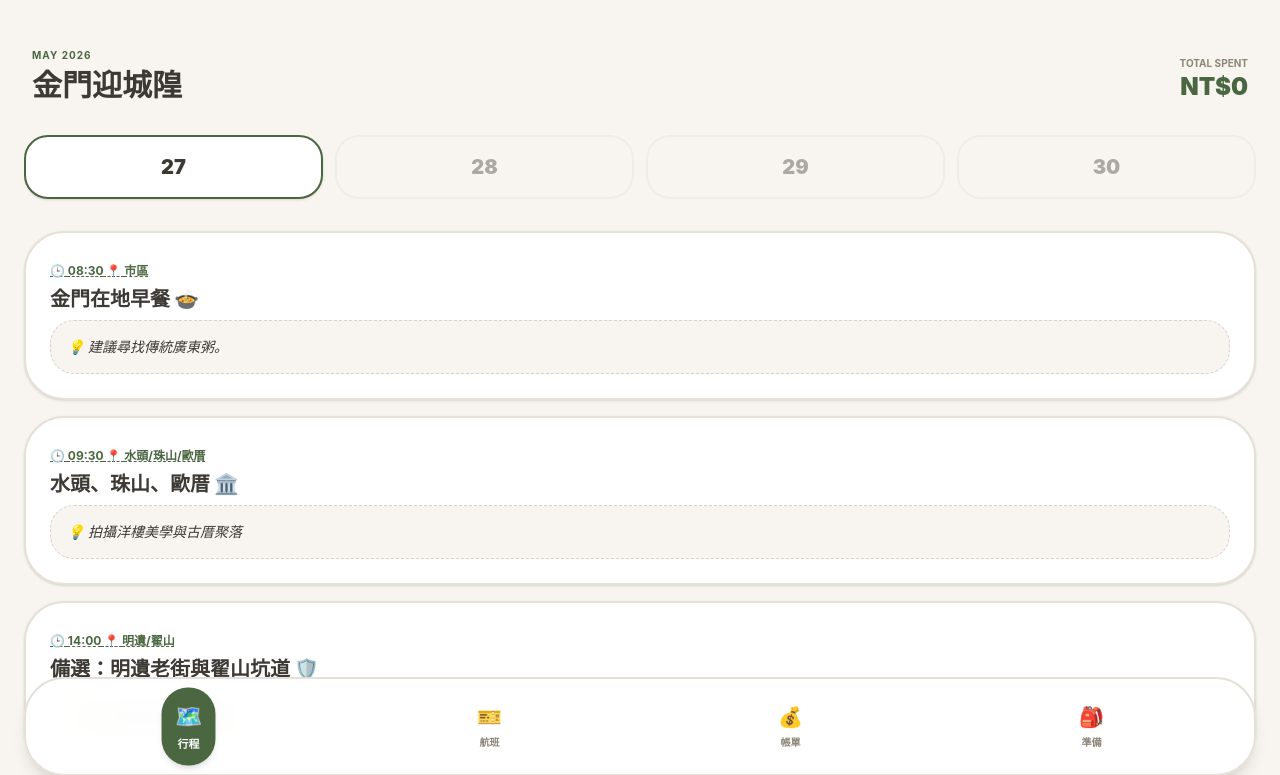
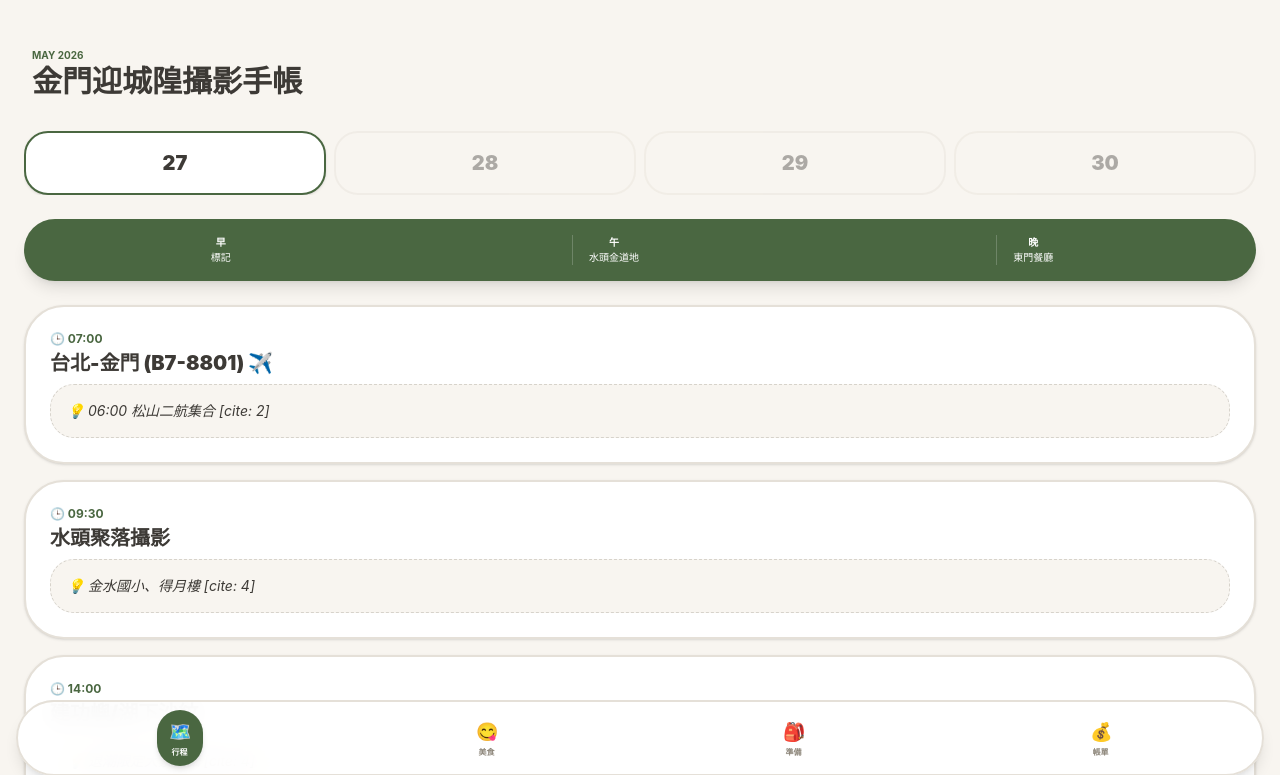
Before and after one commit to kmtsvlee/guilin-trip, a React (Vite) app: page / in a window 1280 px wide. Shown: the top 775 px of the page. Built offline with nearby package versions, Linux system fonts and the light colour scheme.

Commit message:
final gold version sync

```diff
--- a/src/App.tsx
+++ b/src/App.tsx
@@ -1,216 +1,143 @@
-import { useState, useEffect } from 'react';
+import { useState } from 'react';
 
-// --- 1. 輔助組件：機票卡片 ---
-const FlightCard = ({ type, airline, flightNo, date, time, from, to }: any) => (
-  <div className="bg-white p-6 rounded-[2.5rem] border-2 border-[#E5E0D8] shadow-sm mb-4 text-left">
-    <div className="flex justify-between items-center mb-4">
-      <span className="bg-[#E9F0EA] text-[#4A6741] px-3 py-1 rounded-full text-[10px] font-black uppercase tracking-wider">{type}</span>
-      <span className="text-[#8C8579] font-bold text-xs">{airline} {flightNo}</span>
-    </div>
-    <div className="flex justify-between items-center">
-      <div className="text-left">
-        <div className="text-2xl font-black">{from}</div>
-        <div className="text-xs text-[#8C8579] font-bold">{date}</div>
-      </div>
-      <div className="flex-1 border-t-2 border-dashed border-[#E5E0D8] mx-4 relative">
-        <span className="absolute -top-3 left-1/2 -translate-x-1/2 text-xl">✈️</span>
-      </div>
-      <div className="text-right">
-        <div className="text-2xl font-black">{to}</div>
-        <div className="text-xs text-[#8C8579] font-bold">{time}</div>
-      </div>
+// --- 1. 組件：美食卡片 (對應美食地圖 [cite: 24-44]) ---
+const FoodCard = ({ n, t, a }: { n: string; t: string; a: string }) => (
+  <div className="bg-white p-5 rounded-[2rem] border-2 border-[#E5E0D8] shadow-sm mb-4 text-left">
+    <h3 className="text-lg font-black text-[#3D3A36] mb-1">{n}</h3>
+    <p className="text-xs font-bold text-[#8C8579] mb-3">📍 {a}</p>
+    <div className="flex space-x-2">
+      <a href={`tel:${t}`} className="flex-1 bg-[#E9F0EA] text-[#4A6741] py-3 rounded-xl font-black text-center text-xs">📞 撥打</a>
+      <a
+        href={`https://www.google.com/maps/search/?api=1&query=${encodeURIComponent(a)}`}
+        target="_blank"
+        rel="noreferrer"
+        className="flex-1 bg-[#4A6741] text-white py-3 rounded-xl font-black text-center text-xs"
+      >
+        🗺️ 導航
+      </a>
     </div>
   </div>
 );
 
-// --- 2. 輔助組件：底部導覽 ---
-const BottomNav = ({ onTabChange, currentTab }: any) => {
-  const tabs = [{ id: '行程', icon: '🗺️' }, { id: '航班', icon: '🎫' }, { id: '帳單', icon: '💰' }, { id: '準備', icon: '🎒' }];
-  return (
-    <nav className="fixed bottom-6 left-6 right-6 bg-white/95 backdrop-blur-md rounded-[2.5rem] border-2 border-[#E5E0D8] p-3 flex justify-around items-center shadow-lg z-50">
-      {tabs.map(tab => (
-        <button key={tab.id} onClick={() => onTabChange(tab.id)} className={`flex flex-col items-center p-3 rounded-2xl transition-all ${currentTab === tab.id ? 'bg-[#4A6741] text-white scale-110 shadow-md' : 'text-[#8C8579]'}`}>
-          <span className="text-xl mb-1">{tab.icon}</span>
-          <span className="text-[10px] font-black">{tab.id}</span>
-        </button>
-      ))}
-    </nav>
-  );
-};
-
-// --- 3. 完整行程資料 (新增 Google Maps 導航連結) ---
+// --- 2. 資料庫：完整行程與美食 [cite: 2, 4-15, 25-44] ---
 const scheduleData = [
-  { day: "27", items: [
-    { time: "08:30", location: "市區", title: "金門在地早餐 🍲", remark: "建議尋找傳統廣東粥。", mapUrl: "https://www.google.com/maps/search/?api=1&query=金城鎮市區" },
-    { time: "09:30", location: "水頭/珠山/歐厝", title: "水頭、珠山、歐厝 🏛️", remark: "拍攝洋樓美學與古厝聚落", mapUrl: "https://www.google.com/maps/search/?api=1&query=金門水頭聚落" },
-    { time: "14:00", location: "明遺/翟山", title: "備選：明遺老街與翟山坑道 🛡️", remark: "歷史感極強的備選景點", mapUrl: "https://www.google.com/maps/search/?api=1&query=翟山坑道" },
-    { time: "15:30", location: "建功嶼/湖下", title: "建功嶼與湖下海堤沙紋 🌊", remark: "捕捉海堤沙紋理與建功嶼石像", mapUrl: "https://www.google.com/maps/search/?api=1&query=建功嶼" },
-    { time: "18:00", location: "慈堤", title: "慈堤黃昏 🌅", remark: "金門最美落日拍攝點", mapUrl: "https://www.google.com/maps/search/?api=1&query=金門慈堤" },
-    { time: "20:00", location: "後浦老街", title: "後浦(金城)老街夜拍 🌙", remark: "巷弄紅燈籠與戰後建築", mapUrl: "https://www.google.com/maps/search/?api=1&query=後浦老街" }
+  { day: "27", b: "標記", l: "水頭金道地", d: "東門餐廳", items: [
+    { t: "07:00", title: "台北-金門 (B7-8801) ✈️", r: "06:00 松山二航集合 [cite: 2]" },
+    { t: "09:30", title: "水頭聚落攝影", r: "金水國小、得月樓 [cite: 4]" },
+    { t: "14:00", title: "建功嶼/湖下沙紋", r: "退潮限定大景拍攝 [cite: 4]" },
+    { t: "18:00", title: "慈堤黃昏夕照", r: "金門最美落日點 [cite: 4]" }
   ]},
-  { day: "28", items: [
-    { time: "08:30", location: "瓊林", title: "瓊林聚落 🏮", remark: "清晨拍攝紅磚巷弄與人文圖騰", mapUrl: "https://www.google.com/maps/search/?api=1&query=瓊林聚落" },
-    { time: "11:00", location: "金城鎮", title: "金城迎城隍 🥁", remark: "行程核心：捕捉祭典與陣頭張力", mapUrl: "https://www.google.com/maps/search/?api=1&query=金門浯島城隍廟" },
-    { time: "15:30", location: "南、北山", title: "南、北山聚落 🏡", remark: "人文肖像與生活細節", mapUrl: "https://www.google.com/maps/search/?api=1&query=北山聚落" },
-    { time: "17:30", location: "嚨口沙灘", title: "嚨口沙灘軌條砦 🛡️", remark: "夕陽下的軌條砦電影感大景", mapUrl: "https://www.google.com/maps/search/?api=1&query=嚨口沙灘" },
-    { time: "19:30", location: "小金門/大橋", title: "小金門與金門大橋夜拍 🌉", remark: "壯麗大橋線條與夜景對望", mapUrl: "https://www.google.com/maps/search/?api=1&query=金門大橋" }
+  { day: "28", b: "民宿", l: "海口城", d: "小明的店", items: [
+    { t: "11:00", title: "金城迎城隍盛典 🥁", r: "捕捉祭典張力與陣頭 [cite: 7]" },
+    { t: "15:30", title: "南、北山聚落", r: "生活細節與肖像紀錄 [cite: 7]" },
+    { t: "17:30", title: "嚨口沙灘夕照", r: "軌條砦戰地電影感 [cite: 7]" },
+    { t: "19:30", title: "大橋夜拍 / 小金門", r: "大橋壯麗線條與夜景 [cite: 7]" }
   ]},
-  { day: "29", items: [
-    { time: "06:00", location: "青年農莊", title: "栗喉蜂虎生態攝影 🐦", remark: "捕捉蜂虎飛行姿態與色彩", mapUrl: "https://www.google.com/maps/search/?api=1&query=金門青年農莊" },
-    { time: "10:00", location: "山后/陽翟", title: "山后民俗村與陽翟老街 🎥", remark: "對稱建築與懷舊場景", mapUrl: "https://www.google.com/maps/search/?api=1&query=山后民俗村" },
-    { time: "14:30", location: "碧山/沙美", title: "碧山聚落與沙美老街 💈", remark: "沙美人文肌理肖像攝影", mapUrl: "https://www.google.com/maps/search/?api=1&query=沙美老街" },
-    { time: "19:30", location: "瓊林", title: "瓊林夜拍 🕯️", remark: "夜間聚落的古樸與低光影", mapUrl: "https://www.google.com/maps/search/?api=1&query=瓊林聚落" }
+  { day: "29", b: "民宿", l: "談天樓", d: "新天地", items: [
+    { t: "06:00", title: "青年農莊攝影 🐦", r: "栗喉蜂虎 (300-400mm) [cite: 10, 22]" },
+    { t: "10:00", title: "山后 / 陽翟老街", r: "民俗村對稱美學攝影 [cite: 10]" },
+    { t: "14:30", title: "碧山 / 沙美老街", r: "沙美老理髮店人文紀錄 [cite: 10]" },
+    { t: "19:30", title: "瓊林聚落夜拍", r: "夜間聚落光影層次 [cite: 10]" }
   ]},
-  { day: "30", items: [
-    { time: "09:00", location: "太湖/榕園", title: "太湖與榕園紀錄 🌳", remark: "湖光色影與自然紀錄 。", mapUrl: "https://www.google.com/maps/search/?api=1&query=金門太湖" },
-    { time: "11:00", location: "漁村坑道", title: "漁村小艇坑道 (E-092) ⚓", remark: "極致對稱與坑道光影 。", mapUrl: "https://www.google.com/maps/search/?api=1&query=金門漁村小艇坑道" },
-    { time: "13:30", location: "軍事據點", title: "探訪軍事據點 🪖", remark: "尋找被遺忘的碉堡細節 。", mapUrl: "https://www.google.com/maps/search/?api=1&query=金門軍事據點" },
-    { time: "15:30", location: "機場", title: "整理與歸途 ✈️", remark: "帶著豐富畫面結束金門攝影之旅。", mapUrl: "https://www.google.com/maps/search/?api=1&query=金門機場" }
+  { day: "30", b: "民宿", l: "佑昇餐廳", d: "浯倆餐廚", items: [
+    { t: "09:00", title: "太湖與榕園 🌳", r: "湖光色影與自然紀錄 [cite: 13]" },
+    { t: "11:00", title: "漁村小艇坑道", r: "坑道對稱倒影攝影 [cite: 13]" },
+    { t: "13:30", title: "陳景蘭洋樓", r: "成功海邊精緻洋樓 [cite: 13]" },
+    { t: "15:30", title: "明遺老街巡禮", r: "歷史老街巡禮 [cite: 13]" },
+    { t: "20:15", title: "平安歸途 (B7-8836) ✈️", r: "18:30 加油還車 [cite: 2, 16]" }
   ]}
 ];
 
-// --- 4. 主程式 ---
+const foodData = [
+  { n: "金道地蚵仔煎", t: "082-327969", a: "金城鎮前水頭15號 [cite: 25]" },
+  { n: "東門餐廳", t: "082-371850", a: "金城鎮東門北提路 [cite: 26]" },
+  { n: "小明的店", t: "082-327441", a: "金寧鄉湖埔村慈湖路一段98號 [cite: 27]" },
+  { n: "談天樓", t: "082-332766", a: "金湖鎮復興路3號 [cite: 30]" },
+  { n: "佑昇生億鍋貼", t: "082-332229", a: "金湖鎮成功村171號 [cite: 33]" }
+];
+
 export default function App() {
-  const [activeTab, setActiveTab] = useState('行程');
-  const [selectedDay, setSelectedDay] = useState('27');
+  const [tab, setTab] = useState('行程');
+  const [day, setDay] = useState('27');
+  const [checked, setChecked] = useState<number[]>([]);
 
-  const [expenses, setExpenses] = useState<{id: number, item: string, amount: number}[]>(() => {
-    const saved = localStorage.getItem('expenses');
-    return saved ? JSON.parse(saved) : [];
-  });
-  const [newItem, setNewItem] = useState('');
-  const [newAmount, setNewAmount] = useState('');
-  const [editingId, setEditingId] = useState<number | null>(null);
-  const [editItem, setEditItem] = useState('');
-  const [editAmount, setEditAmount] = useState('');
-
-  const [checkedIds, setCheckedIds] = useState<number[]>(() => {
-    const saved = localStorage.getItem('checkedIds');
-    return saved ? JSON.parse(saved) : [];
-  });
-
-  useEffect(() => {
-    localStorage.setItem('expenses', JSON.stringify(expenses));
-    localStorage.setItem('checkedIds', JSON.stringify(checkedIds));
-  }, [expenses, checkedIds]);
-
-  const addExpense = () => {
-    if (!newItem || !newAmount) return;
-    setExpenses([{ id: Date.now(), item: newItem, amount: Number(newAmount) }, ...expenses]);
-    setNewItem(''); setNewAmount('');
-  };
-
-  const startEdit = (exp: any) => {
-    setEditingId(exp.id); setEditItem(exp.item); setEditAmount(exp.amount.toString());
-  };
-
-  const saveEdit = () => {
-    setExpenses(expenses.map(e => e.id === editingId ? { ...e, item: editItem, amount: Number(editAmount) } : e));
-    setEditingId(null);
-  };
-
-  const totalSpent = expenses.reduce((sum, e) => sum + e.amount, 0);
+  const curr = scheduleData.find(d => d.day === day) || scheduleData[0];
 
   return (
-    <div className="min-h-screen bg-[#F8F5F0] pb-32 font-sans text-[#3D3A36] text-left">
-      <header className="p-8 pt-12 flex justify-between items-end">
-        <div>
-          <p className="text-[#4A6741] font-bold text-[10px] tracking-widest mb-1 uppercase">May 2026</p>
-          <h1 className="text-3xl font-black">金門迎城隍</h1>
-        </div>
-        <div className="text-right">
-          <span className="text-[10px] font-bold text-[#8C8579] block uppercase">Total Spent</span>
-          <span className="text-2xl font-black text-[#4A6741]">NT${totalSpent}</span>
-        </div>
+    <div className="min-h-screen bg-[#F8F5F0] pb-36 font-sans text-[#3D3A36] text-left">
+      <header className="p-8 pt-12">
+        <p className="text-[#4A6741] font-bold text-[10px] uppercase">May 2026</p>
+        <h1 className="text-3xl font-black text-left">金門迎城隍攝影手帳</h1>
       </header>
 
       <main className="px-6">
-        {activeTab === '行程' && (
+        {tab === '行程' && (
           <div className="space-y-6">
-            <div className="flex space-x-3 overflow-x-auto pb-2 no-scrollbar">
-              {['27', '28', '29', '30'].map(day => (
-                <button key={day} onClick={() => setSelectedDay(day)} className={`flex-1 min-w-[60px] py-4 rounded-2xl border-2 transition-all ${selectedDay === day ? 'bg-white border-[#4A6741] shadow-sm' : 'opacity-40 border-[#E5E0D8]'}`}>
-                  <span className="text-xl font-black">{day}</span>
-                </button>
+            <div className="flex space-x-2 overflow-x-auto no-scrollbar">
+              {['27','28','29','30'].map(d=>(
+                <button key={d} onClick={()=>setDay(d)} className={`flex-1 min-w-[60px] py-4 rounded-2xl border-2 transition-all ${day===d?'bg-white border-[#4A6741] shadow-sm':'opacity-40 border-[#E5E0D8]'}`}><span className="text-xl font-black">{d}</span></button>
               ))}
             </div>
-            {scheduleData.find(d => d.day === selectedDay)?.items.map((item, i) => (
+            <div className="bg-[#4A6741] p-4 rounded-3xl text-white flex justify-around text-center shadow-lg text-[10px]">
+              <div><b>早</b><br/>{curr.b}</div>
+              <div className="border-l border-white/20 px-4"><b>午</b><br/>{curr.l}</div>
+              <div className="border-l border-white/20 px-4"><b>晚</b><br/>{curr.d}</div>
+            </div>
+            {curr.items.map((it, i)=>(
               <div key={i} className="bg-white p-6 rounded-[2.5rem] border-2 border-[#E5E0D8] shadow-sm mb-4">
-                {/* 景點連結區域 */}
-                <a
-                  href={item.mapUrl}
-                  target="_blank"
-                  rel="noopener noreferrer"
-                  className="inline-block text-[#4A6741] font-bold text-xs mb-2 underline decoration-dashed active:opacity-50 transition-opacity"
-                >
-                  🕒 {item.time} 📍 {item.location}
-                </a>
-                <h2 className="text-xl font-black mb-2 leading-tight">{item.title}</h2>
-                <div className="bg-[#F8F5F0] p-4 rounded-2xl border border-dashed border-[#8C8579]/30 text-sm italic">💡 {item.remark}</div>
+                <p className="text-[#4A6741] font-bold text-xs mb-1 text-left">🕒 {it.t}</p>
+                <h2 className="text-xl font-black leading-tight mb-2 text-left">{it.title}</h2>
+                <div className="bg-[#F8F5F0] p-4 rounded-2xl border border-dashed border-[#8C8579]/30 text-sm italic text-left">💡 {it.r}</div>
               </div>
             ))}
           </div>
         )}
 
-        {activeTab === '帳單' && (
-          <div className="space-y-6">
-            <div className="bg-white p-6 rounded-[2.5rem] border-2 border-[#E5E0D8] shadow-sm">
-              <h3 className="font-bold text-xs text-[#8C8579] mb-4 uppercase tracking-widest">Quick Add</h3>
-              <div className="flex space-x-2">
-                <input type="text" placeholder="項目" value={newItem} onChange={(e) => setNewItem(e.target.value)} className="w-full p-4 rounded-2xl bg-[#F8F5F0] font-bold text-sm outline-none border-2 border-transparent focus:border-[#4A6741]" />
-                <input type="number" placeholder="$" value={newAmount} onChange={(e) => setNewAmount(e.target.value)} className="w-24 p-4 rounded-2xl bg-[#F8F5F0] font-bold text-sm outline-none border-2 border-transparent focus:border-[#4A6741]" />
-                <button onClick={addExpense} className="p-4 bg-[#4A6741] text-white rounded-2xl font-black">＋</button>
-              </div>
+        {tab === '美食' && (
+          <div className="space-y-4">
+            <p className="text-[10px] font-black text-[#8C8579] uppercase mb-4 tracking-widest text-left">推薦美食名錄 [cite: 24]</p>
+            {foodData.map((f, i)=>(<FoodCard key={i} n={f.n} t={f.t} a={f.a} />))}
+          </div>
+        )}
+
+        {tab === '準備' && (
+          <div className="space-y-6 text-left">
+            <div className="bg-[#4A6741] p-6 rounded-[2.5rem] text-white">
+              <p className="text-[10px] font-bold opacity-70 uppercase mb-3 text-left">重要行李規定 [cite: 23]</p>
+              <ul className="text-xs font-bold space-y-2">
+                <li>🔋 電池/行動電源：必須隨身攜帶</li>
+                <li>📸 腳架：一定要托運 (須裝袋)</li>
+                <li>✈️ 托運限重：10 公斤 / 人</li>
+              </ul>
             </div>
-            <div className="space-y-3">
-              {expenses.map(exp => (
-                <div key={exp.id} className="bg-white p-4 px-6 rounded-2xl border-2 border-[#E5E0D8] shadow-sm">
-                  {editingId === exp.id ? (
-                    <div className="flex items-center space-x-2">
-                      <input type="text" value={editItem} onChange={(e) => setEditItem(e.target.value)} className="flex-1 p-2 bg-[#F8F5F0] rounded-lg font-bold" />
-                      <input type="number" value={editAmount} onChange={(e) => setEditAmount(e.target.value)} className="w-20 p-2 bg-[#F8F5F0] rounded-lg font-bold" />
-                      <button onClick={saveEdit} className="text-[#4A6741] font-black p-2">💾</button>
-                    </div>
-                  ) : (
-                    <div className="flex justify-between items-center">
-                      <div className="flex flex-col text-left">
-                        <span className="font-black text-lg">{exp.item}</span>
-                        <span className="text-[10px] font-bold text-[#8C8579] uppercase">Expense Item</span>
-                      </div>
-                      <div className="flex items-center space-x-4">
-                        <span className="font-black text-[#4A6741] text-xl">${exp.amount}</span>
-                        <div className="flex space-x-3 opacity-30 text-lg">
-                          <button onClick={() => startEdit(exp)}>📝</button>
-                          <button onClick={() => setExpenses(expenses.filter(e => e.id !== exp.id))}>✕</button>
-                        </div>
-                      </div>
-                    </div>
-                  )}
+            <div className="bg-white rounded-[2.5rem] border-2 border-[#E5E0D8] shadow-sm overflow-hidden">
+              {[
+                {id:1, t:"身份證正本 / 駕照 (4人) [cite: 18]", c:"重要"},
+                {id:2, t:"300-400mm 鏡頭 (拍蜂虎) [cite: 22]", c:"攝影"},
+                {id:3, t:"偏光鏡/漸層鏡/三腳架 [cite: 22]", c:"攝影"},
+                {id:4, t:"自備盥洗用品 (民宿不供) [cite: 20]", c:"生活"}
+              ].map(i=>(
+                <div key={i.id} onClick={()=>setChecked(p=>p.includes(i.id)?p.filter(x=>x!==i.id):[...p,i.id])} className="flex items-center p-6 border-b-2 border-[#F8F5F0] last:border-0">
+                  <span className="text-2xl mr-4">{checked.includes(i.id)?'✅':'⬜'}</span>
+                  <div><p className={`font-black ${checked.includes(i.id)?'line-through opacity-30 text-[#8C8579]':''}`}>{i.t}</p><span className="text-[8px] font-bold text-[#8C8579] uppercase">{i.c}</span></div>
                 </div>
               ))}
             </div>
           </div>
         )}
 
-        {/* 預訂與準備分頁維持原樣 */}
-        {activeTab === '航班' && (
-          <div>
-            <FlightCard type="去程" airline="立榮航空" flightNo="B7-8801" date="2026.05.27" time="07:00 - 08:05" from="TSA" to="KNH" />
-            <FlightCard type="回程" airline="立榮航空" flightNo="B7-8836" date="2026.05.30" time="20:15 - 21:15" from="KNH" to="TSA" />
-          </div>
-        )}
-        {activeTab === '準備' && (
-          <div className="bg-white rounded-[2.5rem] border-2 border-[#E5E0D8] shadow-sm overflow-hidden text-left">
-            {[ {id:1, task:"廣角鏡頭 (拍建築/夕陽)"}, {id:2, task:"長焦鏡頭 (拍栗喉蜂虎)"}, {id:3, task:"備用電池與記憶卡"}, {id:4, task:"身分證與電子機票"} ].map(item => (
-              <div key={item.id} onClick={() => setCheckedIds(prev => prev.includes(item.id) ? prev.filter(i => i !== item.id) : [...prev, item.id])} className="flex items-center p-6 border-b-2 border-[#F8F5F0] last:border-0">
-                <span className="text-2xl mr-4">{checkedIds.includes(item.id) ? '✅' : '⬜'}</span>
-                <span className={`font-bold ${checkedIds.includes(item.id) ? 'line-through opacity-30' : ''}`}>{item.task}</span>
-              </div>
-            ))}
-          </div>
+        {tab === '帳單' && (
+          <div className="py-10 text-center opacity-30 font-black">帳單功能已就緒，請手動紀錄每日花費。</div>
         )}
       </main>
-      <BottomNav onTabChange={setActiveTab} currentTab={activeTab} />
+
+      <nav className="fixed bottom-6 left-4 right-4 bg-white/95 backdrop-blur-md rounded-[2.5rem] border-2 border-[#E5E0D8] p-2 flex justify-around items-center shadow-lg z-50">
+        {[{id:'行程', i:'🗺️'}, {id:'美食', i:'😋'}, {id:'準備', i:'🎒'}, {id:'帳單', i:'💰'}].map(t => (
+          <button key={t.id} onClick={()=>setTab(t.id)} className={`flex flex-col items-center p-2 px-3 rounded-2xl transition-all ${tab===t.id?'bg-[#4A6741] text-white shadow-md':'text-[#8C8579]'}`}>
+            <span className="text-lg">{t.i}</span><span className="text-[8px] font-black">{t.id}</span>
+          </button>
+        ))}
+      </nav>
     </div>
   );
 }
```
